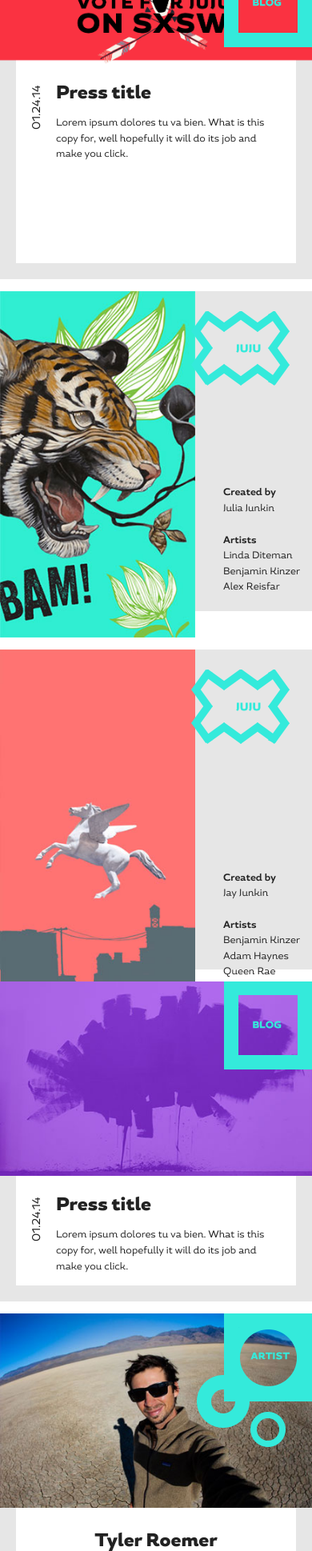
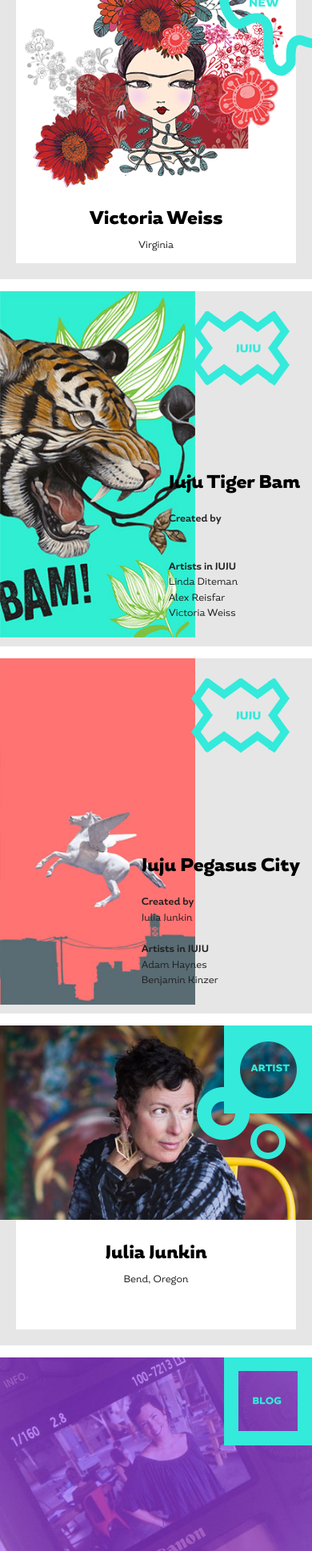
Before and after one commit to good-juju/good-juju.github.io, a Jekyll site: the page built from index.html, in a window 390 px wide, cut to the strip 924-2863 px from the top of the page. Shown: the whole strip at 80% size. Built offline with Jekyll 4.4.1, drawn with Linux system fonts in a browser that asks for light colours; nearby versions of some CDN libraries; comment, search, counter and statistics services are not loaded; some of the changed text lies outside the part shown.

Commit message:
Post Query for Home Page

```diff
--- a/assets/scss/_variables.scss
+++ b/assets/scss/_variables.scss
@@ -10,6 +10,7 @@ $primary-fonts:			"magallanes", helvetica, "Helvetica Neue", san-serif;
 $font-small:				em(12);
 $font-medium:				em(14);
 $font-large:				em(18);
+$font-xlarge:				em(35);
 // Colors
 $poppy:							rgb(250,50,65);
 $mint:							rgb(65,235,30);
--- a/assets/scss/app.scss
+++ b/assets/scss/app.scss
@@ -95,7 +95,7 @@ nav {
 .excerpt-content { position:absolute; z-index:200; width:100%; }
 .excerpt-border { position:absolute; z-index:100; width:100%; height:100%; @extend %border; }
 .excerpt-container { position:relative; @include grid-row(); height:100%; height:480px; @media #{$small-only} { height:400px; } }
-.excerpt-container-juju, .excerpt-container-how-to { @extend .excerpt-container; background-color:$lightgrey; }
+.excerpt-container-juju, .excerpt-container-how-to { @extend .excerpt-container; background-color:$lightgrey; @media #{$small-only} { height:444px; } }
 .excerpt-blog-banner { @extend %excerpt-large; }
 .excerpt-blog { @extend %excerpt-small; }
 .blog-aside { padding-left:$margin-large; padding-right:$margin-large; margin-top:$margin-large; p { clear:both; margin-left:50px; padding-right:30px; } }
@@ -117,8 +117,8 @@ nav {
 .opening { @include grid-column(5, $center:true); }
 .opening-animation { position:fixed; bottom:0px; }
 // SINGLE PAGE
-.introduction-photo { position:relative; }
-.introduction-title { position:absolute; z-index:$z-introduction; bottom:-50px; left:15px; h1 { font-size:65px; text-transform:uppercase; color:$lightgrey; } }
+.introduction-photo { position:relative; margin-top:$margin-large; }
+.introduction-title { position:absolute; z-index:$z-introduction; bottom:-50px; left:15px; h1 { font-size:65px; text-transform:uppercase; color:$lightgrey; line-height:65px; } }
 
 
 // Or selectively include components
--- a/assets/scss/partials/_typography.scss
+++ b/assets/scss/partials/_typography.scss
@@ -18,6 +18,7 @@ p { font-size:$font-medium; }
 .h4 { @extend %headers; font-size:$h4-font-size; }
 .h5 { @extend %headers; font-size:$h5-font-size; }
 .h6 { @extend %headers; font-size:$h6-font-size; }
+h1 a, h2 a, h3 a, h4 a, h5 a, h6 a { text-decoration:none; }
 // BREADCRUMB
 .breadcrumb { padding-right:8px; color:$lightgrey; font-size:15px; letter-spacing:1px; font-weight:800; }
 .slash { padding-right:8px; color:$lightgrey; font-size:15px; letter-spacing:1px; font-weight:800; }
@@ -26,3 +27,5 @@ a { color:black; text-decoration:underline; }
 nav ul li a { text-decoration:none; }
 // SINGLE PAGES
 .introduction-copy { margin-top:50px; margin-left:15px; font-size:$font-large; }
+// PULL QUOTE
+.pullquote { font-size:$font-xlarge; font-weight:800; }
--- a/index.html
+++ b/index.html
@@ -4,104 +4,34 @@ layout: home
 
 <section id="overlay-container" class="overlay-container">
 	<div id="home-content-container" class="home-content-container">
-		<div id="excerpt-blog-banner" class="excerpt-blog-banner">
-			<div class="excerpt-container">
-					<div id="badge-blog" class="badge-blog"></div>
-					<div class="excerpt-content">
-					<div class="blog-image"><img src="assets/img/blog/vote_SXSW_contest.png" width="897" height="302" alt="JEM and JUJU Contest"></div>
-					<div class="blog-aside">
-						<date class="blog-date">01.24.14</date>
-						<h1 class="h4">Press title</h1>
-						<p>Lorem ipsum dolores tu va bien. What is this copy for, well hopefully it will do its job and make you click.</p>
+		{% for post in site.posts %}
+			{% if post.categories.first == 'press' %}
+			{% else %}
+				<div id="excerpt-{{post.categories | first}}" class="excerpt-{{post.categories | first}}{% if post.banner == true %}-banner{% else %}{% endif %}">
+					<div class="excerpt-container{% if post.categories.first == 'juju' %}-juju{% endif %}">
+							<div id="badge-{{post.categories | first}}" class="badge-{{post.categories | first}}"></div>
+							<div class="excerpt-content">
+							<div class="{{post.categories | first}}-image">{% if post.categories.first == 'juju' %}{% else %}<a href="{{ post.url }}">{% endif %}<img src="{{ site.baseurl }}{{ post.thumbnail }}" alt="{{post.photo-alt}}">{% if post.categories.first == 'juju' %}{% else %}</a>{% endif %}</div>
+							<div class="{{post.categories | first}}-aside">
+								{% if post.categories contains 'blog' %}
+								<date class="{{post.categories | first}}-date">01.24.14</date>
+								{% else %}{% endif %}
+								<h1 class="h4"><a href="{{ post.url }}">{{post.title}}</a></h1>
+								{% if post.custom-excerpt %}
+								{{ post.custom-excerpt }}
+								{% elsif post.categories.first == 'juju' %}
+								<p>{{ post.content }} </p>
+								{% else %}
+								{{ post.excerpt }}
+								<p><a href="{{ post.url }}">Read more...</a></p>
+								{% endif %}
+							</div>
+						</div>
+						<div class="excerpt-border"></div>
 					</div>
 				</div>
-				<div class="excerpt-border"></div>
-			</div>
-		</div>
-		<div id="excerpt-juju" class="excerpt-juju">
-				<div class="excerpt-container-juju">
-					<div id="badge-juju" class="badge-juju"></div>
-					<div class="juju-image"><img src="assets/img/juju/JUJU_Tiger_BAM.jpg" width="270" height="482" alt="JUJU Tiger BAM"></div>
-					<div class="juju-aside">
-						<p><strong>Created by</strong><br> Julia Junkin</p>
-						<p><strong>Artists</strong><br>
-							Linda Diteman<br>
-							Benjamin Kinzer<br>
-							Alex Reisfar
-						</p>
-					</div>
-				</div>
-		</div>
-		<div id="excerpt-juju" class="excerpt-juju">
-				<div class="excerpt-container-juju">
-					<div id="badge-juju" class="badge-juju"></div>
-					<div class="excerpt-content">
-					<div class="juju-image"><img src="assets/img/juju/JUJU_Pegasus_City.jpg" width="270" height="482" alt="JUJU Tiger BAM"></div>
-					<div class="juju-aside">
-						<p><strong>Created by</strong><br> Jay Junkin</p>
-						<p><strong>Artists</strong><br>
-							Benjamin Kinzer<br>
-							Adam Haynes<br>
-							Queen Rae
-						</p>
-					</div>
-				</div>
-				</div>
-		</div>
-		<div id="excerpt-blog" class="excerpt-blog">
-			<div class="excerpt-container">
-					<div id="badge-blog" class="badge-blog"></div>
-					<div class="excerpt-content">
-					<div class="blog-image"><img src="assets/img/blog/painting_press.jpg" width="444" height="277" alt="Painting Press"></div>
-					<div class="blog-aside">
-						<date class="blog-date">01.24.14</date>
-						<h1 class="h4">Press title</h1>
-						<p>Lorem ipsum dolores tu va bien. What is this copy for, well hopefully it will do its job and make you click.</p>
-					</div>
-				</div>
-				<div class="excerpt-border"></div>
-			</div>
-		</div>
-		<div id="excerpt-artist" class="excerpt-artist">
-			<div class="excerpt-container">
-					<div id="badge-artist" class="badge-artist"></div>
-					<div class="excerpt-content">
-					<div class="artist-image"><img src="assets/img/artist/tyler_roemer_thumb.jpg" width="444" height="277" alt="Tyler Roemer Photography"></div>
-					<div class="artist-aside">
-						<h1 class="h4">Tyler Roemer</h1>
-						<p>Bend, Oregon</p>
-					</div>
-				</div>
-				<div class="excerpt-border"></div>
-			</div>
-		</div>
-		<div id="excerpt-how-to" class="excerpt-how-to">
-			<div class="excerpt-container-how-to">
-					<div id="badge-how" class="badge-how"></div>
-					<div class="excerpt-content">
-						<div class="how-to-aside">
-							<h1 class="h4">Duplicate</h1>
-							<p>You can duplicate art by holding on a selected piece for 2 seconds.</p>
-						</div>
-					<div class="how-to-image"><img src="assets/img/new-art/victoria_weiss_newart.png" width="445" height="380" alt="Victoria Weiss Newart"></div>
-
-				</div>
-			</div>
-		</div>
-		<div id="excerpt-new-art" class="excerpt-new-art">
-			<div class="excerpt-container">
-					<div id="badge-new-art" class="badge-new-art"></div>
-					<div class="excerpt-content">
-					<div class="new-art-image"><img src="assets/img/new-art/victoria_weiss_newart.png" width="445" height="380" alt="Victoria Weiss Newart"></div>
-					<div class="new-art-aside">
-						<h1 class="h4">Victoria Weiss</h1>
-						<p>New Art</p>
-					</div>
-				</div>
-				<div class="excerpt-border"></div>
-			</div>
-		</div>
-	</div>
+			{% endif %}
+		{% endfor %}
 </section>
 <section id="home-banner" class="home-banner">
 	<div class="opening-container">
```
Also changed, not shown: assets/css/app.css, assets/img/new-art/victoria_weiss_newart.png (added).
